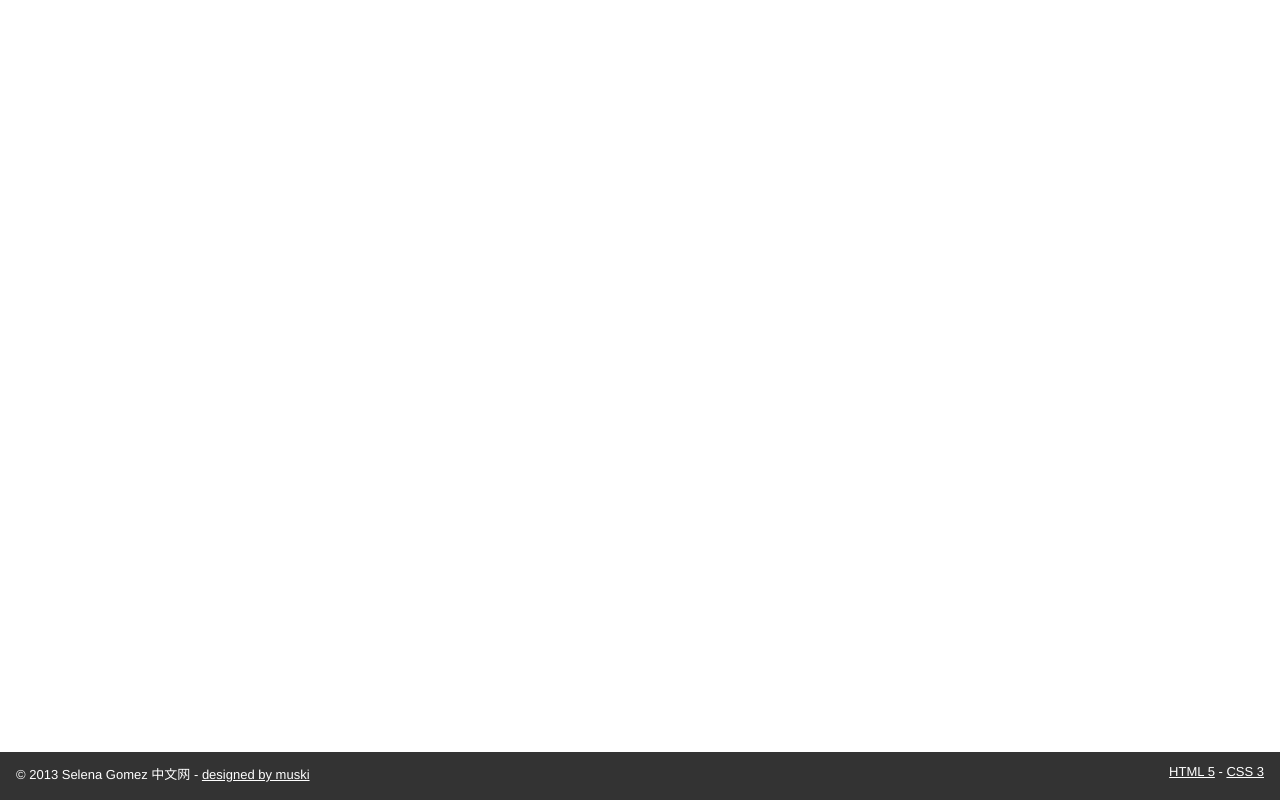
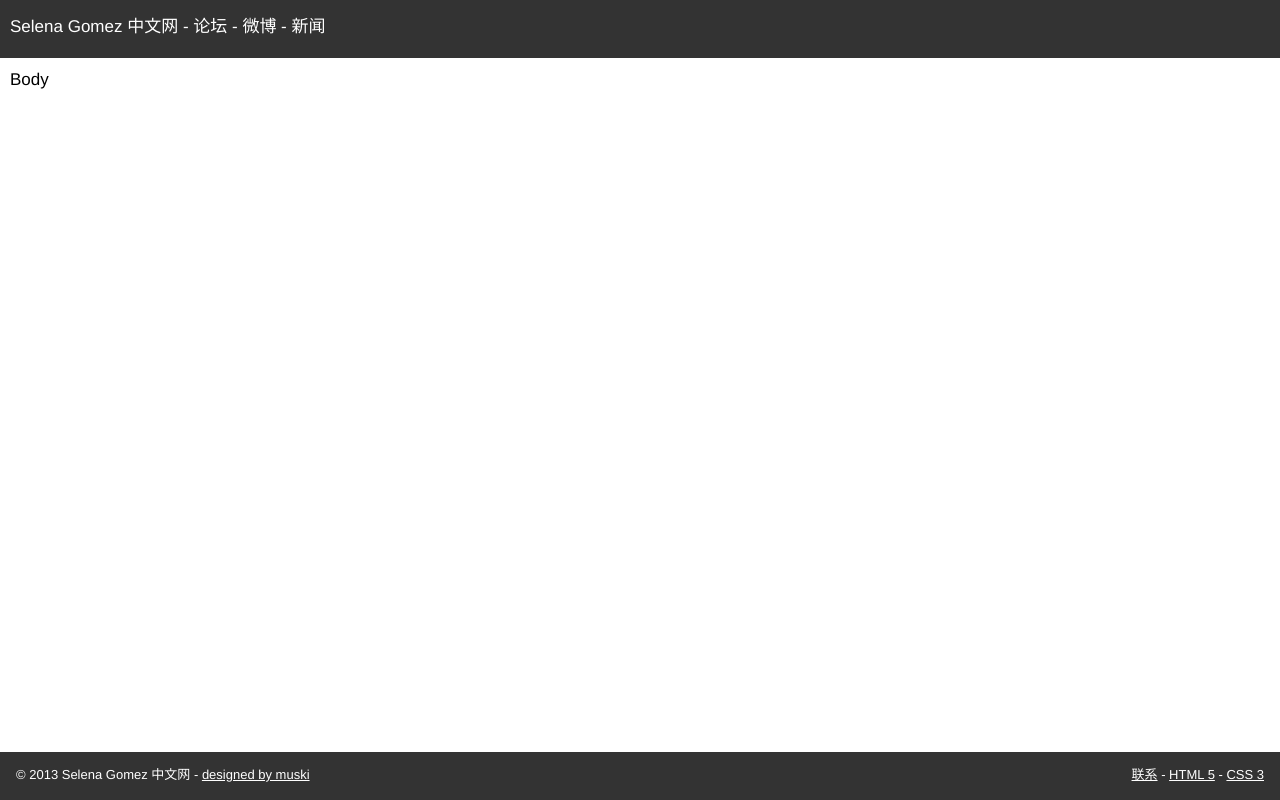
Before and after one commit to xcvista/selenachina, a plain HTML site: page index.html in a window 1280 px wide. Drawn offline with Linux system fonts and the light colour scheme.

Commit message:
modified

```diff
--- a/images/solo.css
+++ b/images/solo.css
@@ -1,5 +1,26 @@
 @charset "UTF-8";
 /* CSS Document */
+
+.header {
+	/* Padding */
+	padding: 12px 10px 6px;
+	height: 40px;
+
+	/* Reset typography */
+	color: white;
+	font-size: 17px;
+	background-color: #333;
+	vertical-align: baseline;
+
+	/* Floating */
+	top: 0px;
+	left: 0px;
+	right: 0px;
+	clear: both;
+	margin-bottom: 6px;
+
+	vertical-align: bottom;
+}
 
 .footer {
 	/* Padding */
--- a/index.html
+++ b/index.html
@@ -7,9 +7,21 @@
 <link rel="stylesheet" href="images/solo.css" />
 </head>
 <body>
+<div id="header" class="header">
+<div>
+	Selena Gomez 中文网 -
+    论坛 -
+    微博 -
+    新闻
+    </div>
+</div>
+<div id="body" style="padding: 6px 10px 6px">
+	Body
+</div>
 <div id="footer" class="footer">
 			<div>
 				<div style="text-align: right; vertical-align: top; float: right; margin: 6px;">
+                	<a href="contact.html" style="color: white;">联系</a> -
 					<a href="http://validator.w3.org/check/referer" style="color: white;">HTML 5</a> -
 							<a href="http://jigsaw.w3.org/css-validator/check/referer" style="color: white;">CSS 3</a>
                 </div>
```
